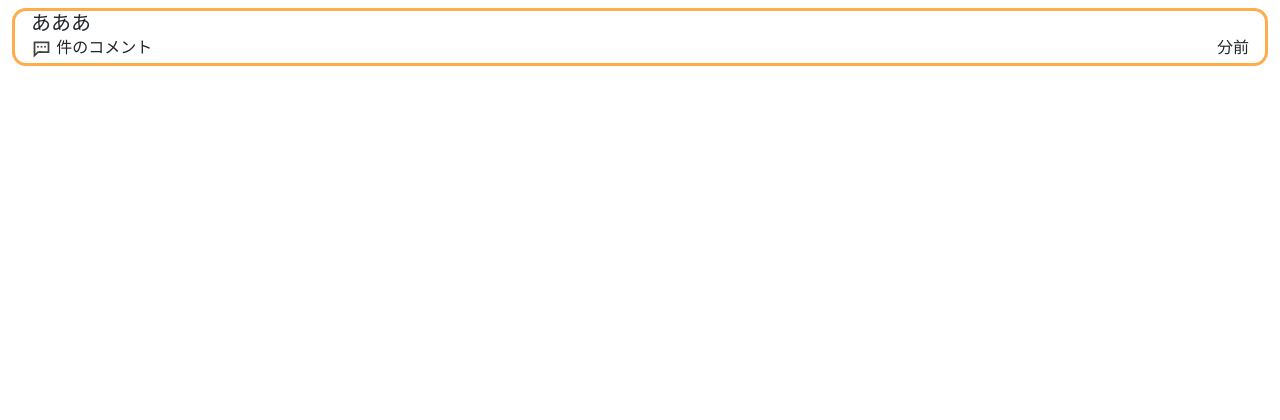
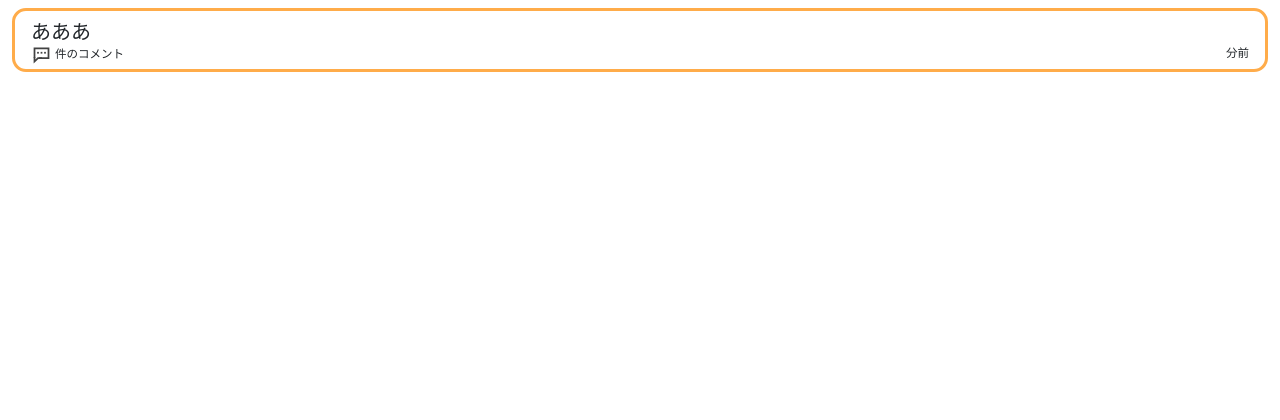
Before and after one commit to waowaooo/tabetter, a PHP site: page /html/forum.html in a window 1280 px wide. Shown: the top 420 px of the page. Run offline with PHP 8.4, Linux system fonts and the light colour scheme.

```diff
--- a/css/forum.css
+++ b/css/forum.css
@@ -32,4 +32,13 @@
   .card{
     border: solid #FFAC4A;
     border-radius: 14px;
-}
+  }
+  .top_row{
+    font-size: 19px;
+  }
+  .title{
+    margin-top: 9px;
+  }
+  .bottom_row{
+    font-size: 11.5px;
+  }
```
Also changed, not shown: css/login.css (+30 -0 lines), html/rogin.html (+3 -30 lines).
